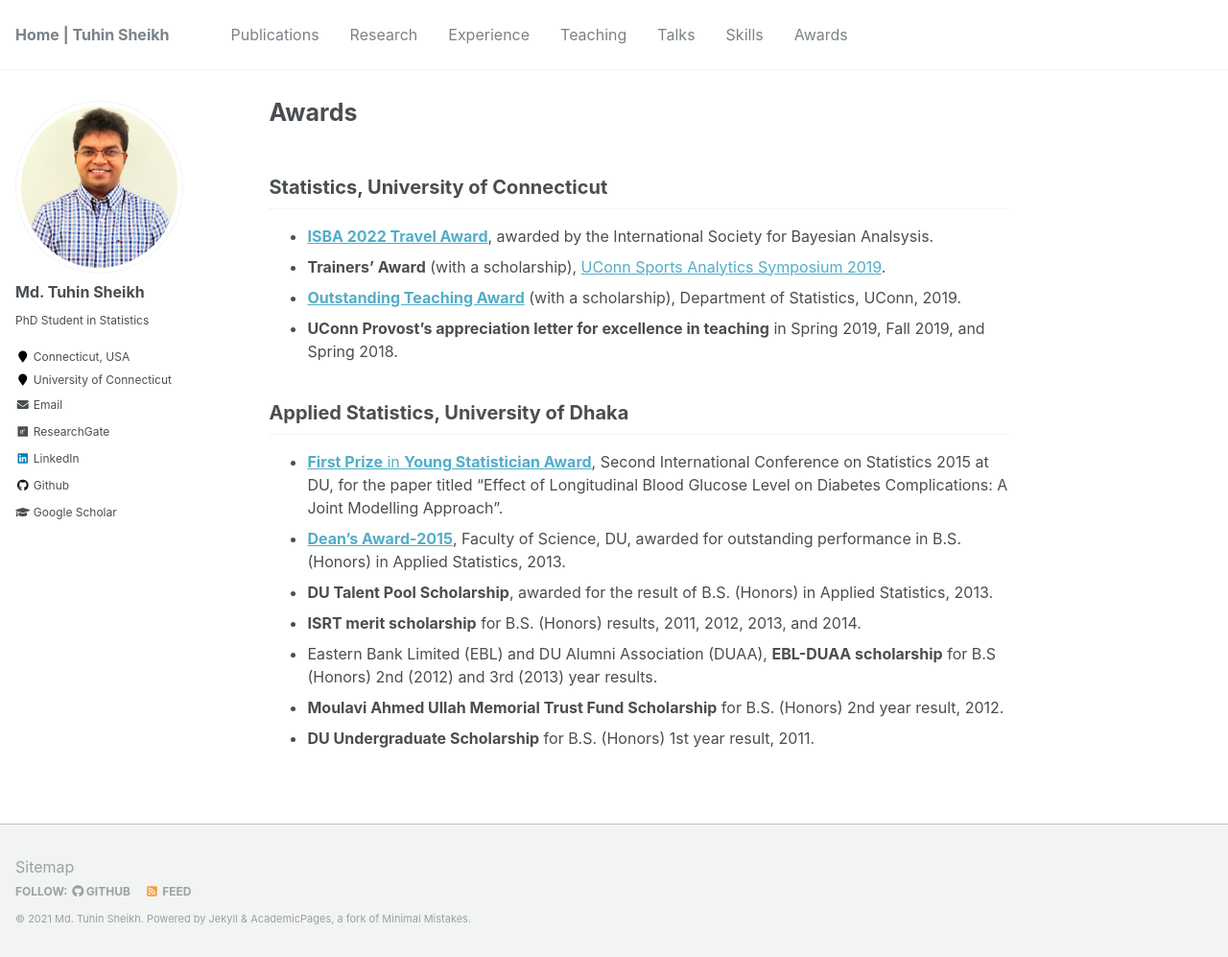
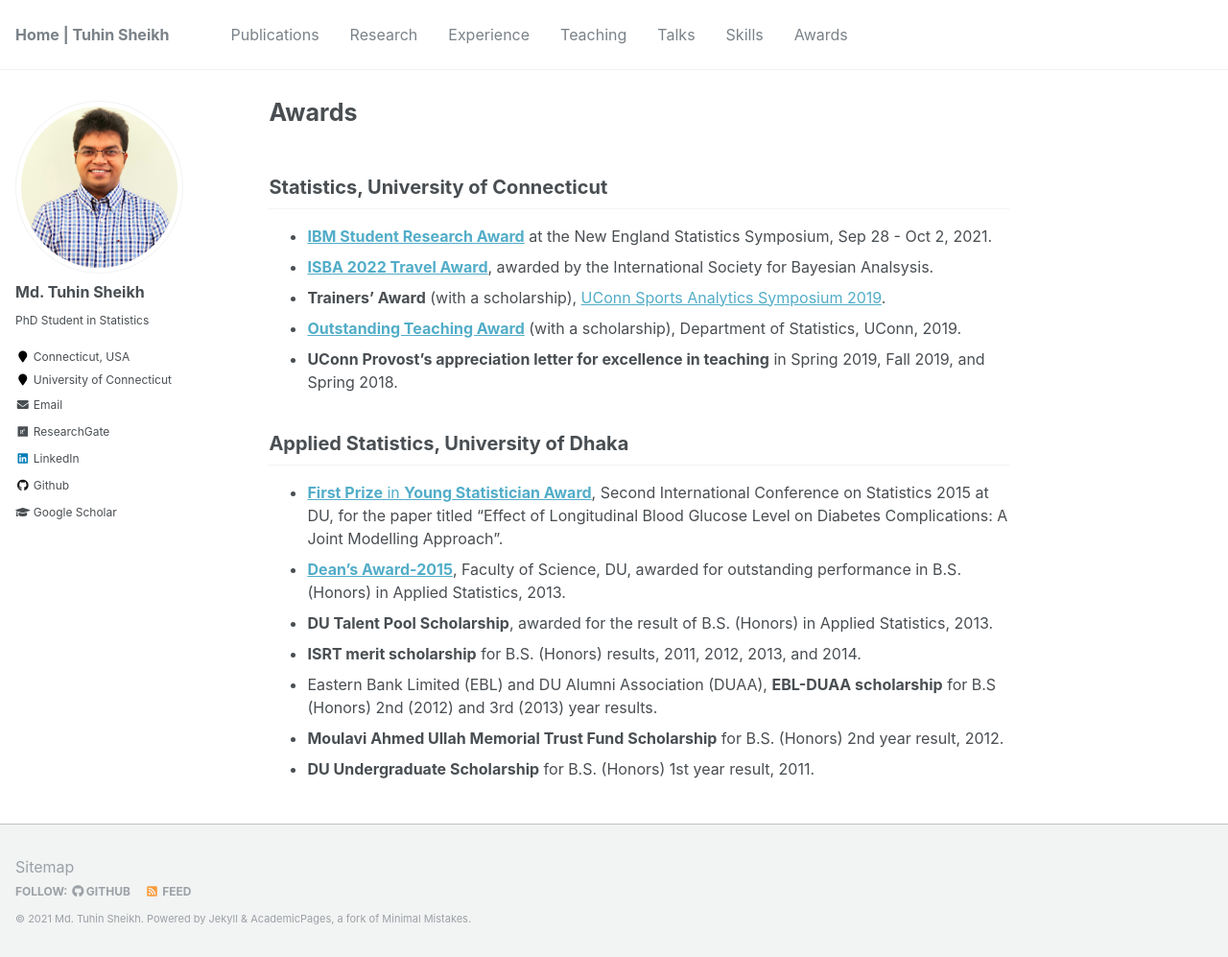
Before and after one commit to mdtuhinsheikh/mdtuhinsheikh.github.io, a Jekyll site: the page built from _pages/awards.md, in a window 1280 px wide and 997 px high. Shown: the whole window at 96% size. Built offline with Jekyll 4.4.1, drawn with Linux system fonts in a browser that asks for light colours.

Commit message:
added recent awards

```diff
--- a/_pages/awards.md
+++ b/_pages/awards.md
@@ -5,6 +5,7 @@ author_profile: true
 ---
 
 ## Statistics, University of Connecticut
+* **[IBM Student Research Award](https://nestat.org/ibmawards/)** at the New England Statistics Symposium, Sep 28 - Oct 2, 2021.
 * **[ISBA 2022 Travel Award](https://stat.uconn.edu/2021/09/07/awards-2/)**, awarded by the International Society for Bayesian Analsysis.
 * **Trainers' Award** (with a scholarship), [UConn Sports Analytics Symposium 2019](https://statds.org/events/ucsas2019/).
 * [**Outstanding Teaching Award**](https://stat.uconn.edu/student-awards/) (with a scholarship), Department of Statistics, UConn, 2019.
```
